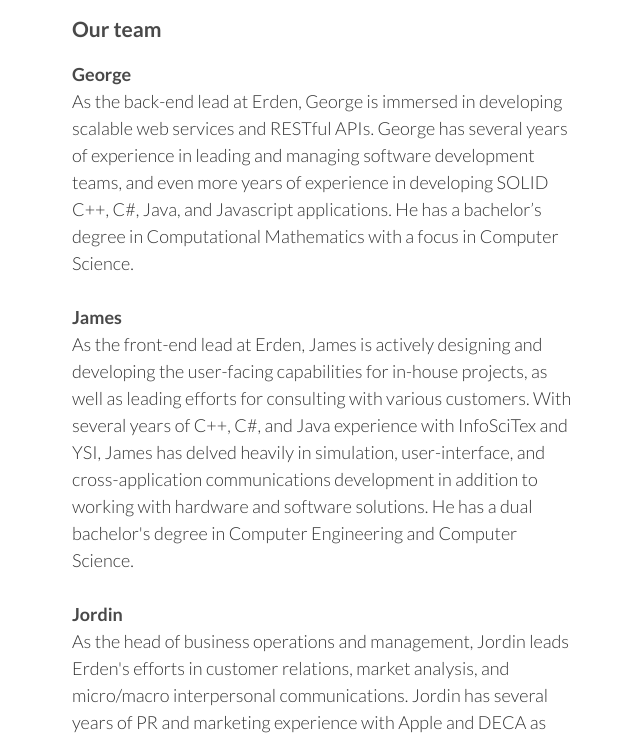
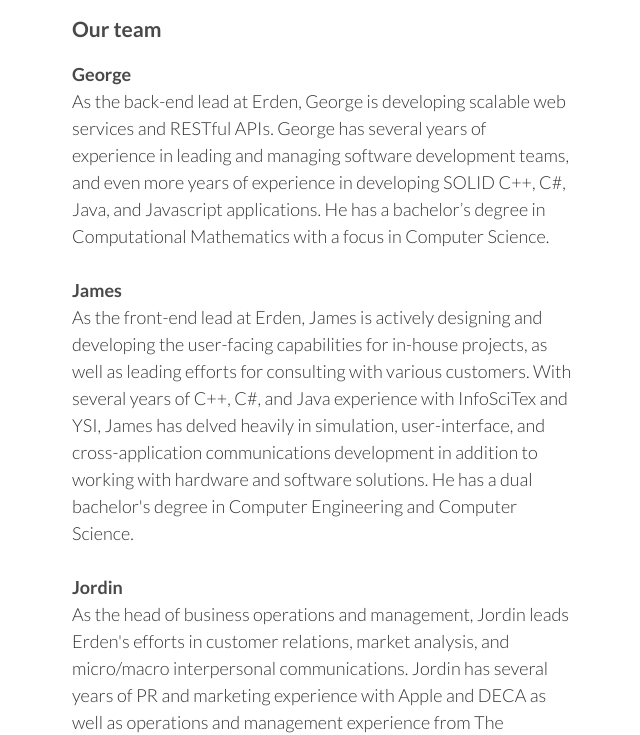
Before and after one commit to georgebearden/goerden, a plain HTML site: page index.html in a window 1280 px wide. Shown: the part 1350-2085 px from the top of the page, without its empty margins (498-1138 px from the left). Drawn offline with Linux system fonts and the light colour scheme.

Commit message:
Fix on George's bio.

```diff
--- a/index.html
+++ b/index.html
@@ -48,7 +48,7 @@ We have a passion for software engineering, as evidenced by several co-authored
 <a id="authors-and-contributors" class="anchor" href="#authors-and-contributors" aria-hidden="true"><span class="octicon octicon-link"></span></a>Our team</h3>
 
 <p>
-<b>George</b><br/>As the back-end lead at Erden, George is immersed in developing scalable web services and RESTful APIs. George has several years of experience in leading and managing software development teams, and even more years of experience in developing SOLID C++, C#, Java, and Javascript applications. He has a bachelor’s degree in Computational Mathematics with a focus in Computer Science.</li>
+<b>George</b><br/>As the back-end lead at Erden, George is developing scalable web services and RESTful APIs. George has several years of experience in leading and managing software development teams, and even more years of experience in developing SOLID C++, C#, Java, and Javascript applications. He has a bachelor’s degree in Computational Mathematics with a focus in Computer Science.</li>
 <br/><br/><b>James</b><br/>As the front-end lead at Erden, James is actively designing and developing the user-facing capabilities for in-house projects, as well as leading efforts for consulting with various customers. With several years of C++, C#, and Java experience with InfoSciTex and YSI, James has delved heavily in simulation, user-interface, and cross-application communications development in addition to working with hardware and software solutions. He has a dual bachelor's degree in Computer Engineering and Computer Science.
 <br/><br/><b>Jordin</b><br/>As the head of business operations and management, Jordin leads Erden's efforts in customer relations, market analysis, and micro/macro interpersonal communications. Jordin has several years of PR and marketing experience with Apple and DECA as well as operations and management experience from The Reynolds and Reynolds Company and several other businesses located in Dayton, OH. Over the years, Jordin has also provided financial consultation to Asbury Logistics and a number of private parties. Jordin has a bachelor's degree in Mass Communications with a focus in Public Relations, as well as an associate's degree in Marketing.
 </p>
```
